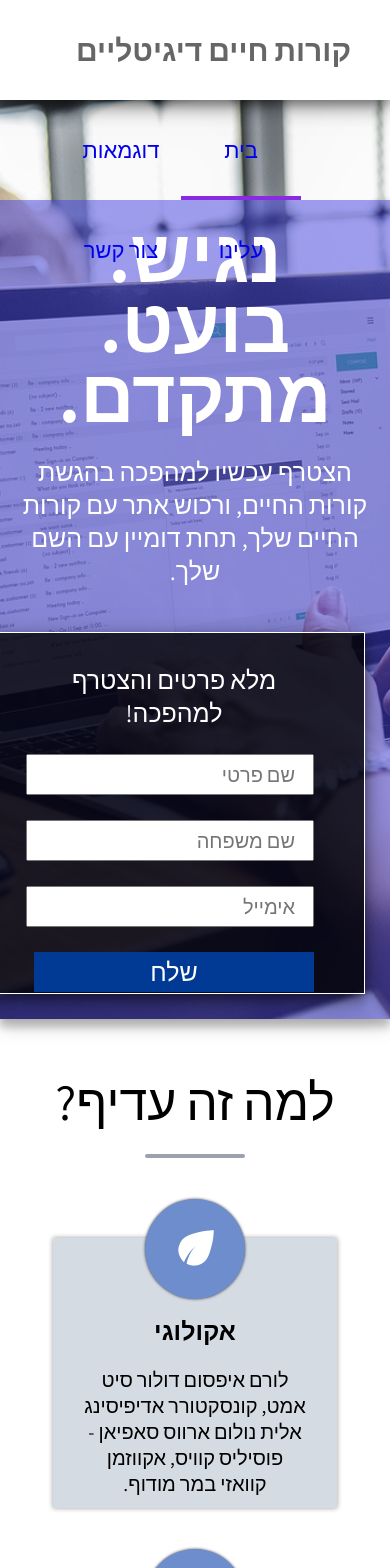
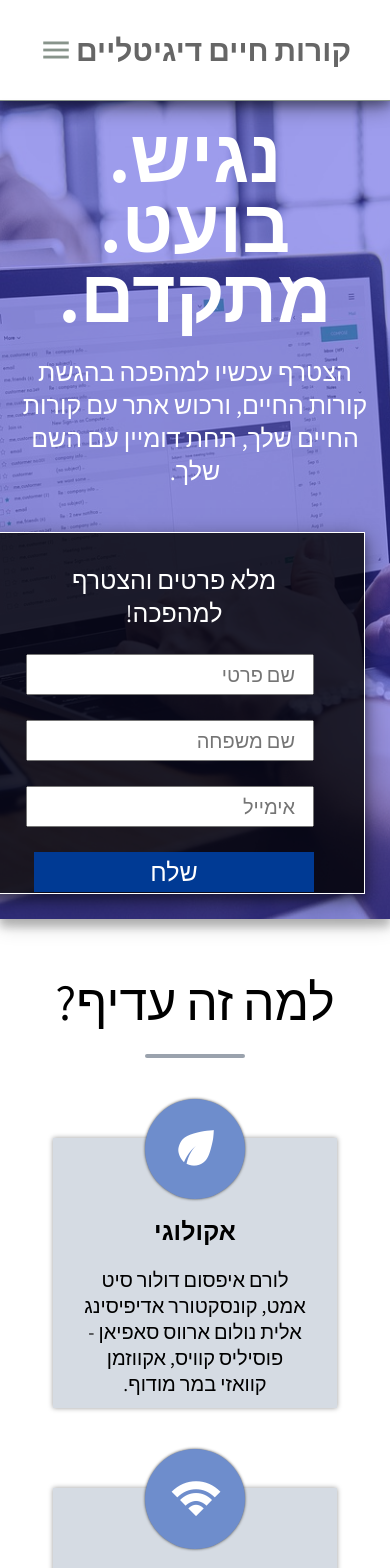
Before and after one commit to ChengaDev/digitalcv, a React (Create React App) app: page / in a window 390 px wide. Shown: the top 1568 px of the page. Built offline with nearby package versions, Linux system fonts and the light colour scheme.

Commit message:
add mobile navigation

```diff
--- a/src/components/layout/Header.js
+++ b/src/components/layout/Header.js
@@ -5,10 +5,33 @@ import { Link, withRouter } from 'react-router-dom';
 class Header extends React.Component {
     constructor(props, context) {
         super(props, context);
+
+        this.toggleMenuIcon = this.toggleMenuIcon.bind(this);
+        this.onMenuIconClicked = this.onMenuIconClicked.bind(this);
+        this.onLinkClicked = this.onLinkClicked.bind(this);
+
+        this.state = {
+            isMobileMenuOpen: false
+        };
+    }
+
+    onLinkClicked() {
+        this.toggleMenuIcon();
+    }
+
+    onMenuIconClicked() {
+        this.toggleMenuIcon();
+    }
+
+    toggleMenuIcon() {
+        this.setState({
+            isMobileMenuOpen: !this.state.isMobileMenuOpen
+        });
     }
 
     render() {
         return (
+            <React.Fragment>
                 <HeaderWrapper>
                     <HeaderTitle>קורות חיים דיגיטליים</HeaderTitle>
                     <HeaderItemsContainer>
@@ -25,7 +48,27 @@ class Header extends React.Component {
                             <Link to='/contactus'>צור קשר</Link>
                         </HeaderItem>
                     </HeaderItemsContainer>
+                    <MenuIcon onClick={this.onMenuIconClicked}>
+                        <i className="material-icons">menu</i>
+                    </MenuIcon>
                 </HeaderWrapper>
+                {
+                    <MobileNavMenu isOpen={this.state.isMobileMenuOpen}>
+                        <MobileHeaderItem>
+                            <Link onClick={this.onLinkClicked} to='/'>בית</Link>
+                        </MobileHeaderItem>
+                        <MobileHeaderItem>
+                            <Link onClick={this.onLinkClicked} to='/models'>דוגמאות</Link>
+                        </MobileHeaderItem>
+                        <MobileHeaderItem>
+                            <Link onClick={this.onLinkClicked} to='/about'>עלינו</Link>
+                        </MobileHeaderItem>
+                        <MobileHeaderItem>
+                            <Link onClick={this.onLinkClicked} to='/contactus'>צור קשר</Link>
+                        </MobileHeaderItem>
+                    </MobileNavMenu>
+                }
+            </React.Fragment>
         );
     }
 }
@@ -41,6 +84,7 @@ const HeaderWrapper = styled.div`
     padding-right: 10%;
     padding-left: 10%;
     box-shadow: 0 5px 8px 0 rgba(0,0,0,0.2), 0 6px 20px 0 rgba(0,0,0,0.5);
+    user-select: none;
 `;
 
 const HeaderTitle = styled.div`
@@ -59,6 +103,10 @@ const HeaderItemsContainer = styled.div`
     display: inline-block;
     line-height: 100px;
     float: left;
+
+    @media (max-width: 1000px) {
+        display: none;
+    }
 `;
 
 const HeaderItem = styled.div`
@@ -79,6 +127,7 @@ const HeaderItem = styled.div`
     }
 
     & a {
+        color: #88948b;
         text-decoration: none;
         display:block;
     }
@@ -91,4 +140,58 @@ const HeaderItem = styled.div`
     box-sizing: border-box;
 `;
 
+const MenuIcon = styled.div`
+    color: #88948b;
+    float: left;
+    display: none;
+    margin-top: 33px;
+    cursor: pointer;
+
+    & i {
+        font-size: 34px;
+    }
+
+    @media (max-width: 1000px) {
+        display: block;
+    }
+`;
+
+const MobileNavMenu = styled.div`
+    position: fixed;
+    top: 100px
+    width: 100%;
+    max-height: ${props => props.isOpen ? '500px' : '0'};
+    box-shadow: 0 5px 8px 0 rgba(0,0,0,0.2);
+    transition: max-height 0.5s ease-out;
+    overflow: hidden;
+    border-top: 1px solid #88948b;
+`;
+
+const MobileHeaderItem = styled.span`
+    font-family: ${props => props.theme.fontFamilies.assistant};
+    width: 100%;
+    height: 100px;
+    background-color: #fff;
+    text-align: center;
+    line-height: 100px;
+    display: none;
+    border-bottom: 1px solid #88948b;
+
+    & a {
+        text-decoration: none;
+        display: block;
+        color: #88948b;
+        font-size: 30px;
+
+        &: hover {
+            background-color: #88948b;
+            color: #fff;
+        }
+    }
+
+    @media (max-width: 1000px) {
+        display: block;
+    }
+`;
+
 export default withRouter(Header);
--- a/src/components/pages/home/Main.js
+++ b/src/components/pages/home/Main.js
@@ -1,7 +1,7 @@
 import React from 'react';
 import styled from 'styled-components';
-import AdvantageItem from './advantages/AdvantageItem';
-import BenefitContainer from './benefits/BenefitContainer';
+import AdvantagesSection from './advantages/AdvantagesWrapper';
+import BenefitSection from './benefits/BenefitContainer';
 
 class Main extends React.Component {
     render() {
@@ -26,18 +26,8 @@ class Main extends React.Component {
                         </MiniForm>
                     </Overlay>
                 </TopLevelBox>
-                <AdvantagesWrapper>
-                    <AdvantageTitle>
-                        <div>למה זה עדיף?</div>
-                    </AdvantageTitle>
-                    <TitleLine />
-                    <AdvantangesContainer>
-                        <AdvantageItem icon="eco" title="אקולוגי" content="לורם איפסום דולור סיט אמט, קונסקטורר אדיפיסינג אלית נולום ארווס סאפיאן - פוסיליס קוויס, אקווזמן קוואזי במר מודוף." />
-                        <AdvantageItem icon="wifi" title="נגיש מכל מקום" content="לורם איפסום דולור סיט אמט, קונסקטורר אדיפיסינג אלית נולום ארווס סאפיאן - פוסיליס קוויס, אקווזמן קוואזי במר מודוף." />
-                        <AdvantageItem icon="whatshot" title="מרשים יותר" content="לורם איפסום דולור סיט אמט, קונסקטורר אדיפיסינג אלית נולום ארווס סאפיאן - פוסיליס קוויס, אקווזמן קוואזי במר מודוף." />
-                    </AdvantangesContainer>
-                </AdvantagesWrapper>
-                <BenefitContainer></BenefitContainer>
+                <AdvantagesSection />
+                <BenefitSection />
             </MainPageWrapper>
         );
     };
@@ -167,54 +157,4 @@ const MiniForm = styled.div`
     }
 `;
 
-const AdvantangesContainer = styled.div`
-    width: 70%;
-    margin: 0 auto;
-    margin-top: 50px;
-    margin-bottom: 50px;
-    display: flex;
-    justify-content: space-around;
-    align-items: center;
-
-    @media (max-width: 1400px) {
-        width: 90%;
-        flex-wrap: wrap;
-    }
-
-    @media (max-width: 1000px) {
-        width: 100%;
-        flex-wrap: wrap;
-    }
-
-
-    @media (max-width: 768px) {
-        width: 90%;
-        flex-wrap: wrap;
-        margin-top: 0;
-    }
-`;
-
-const AdvantagesWrapper = styled.section`
-    width: 100%;
-    margin-top: 50px;
-`;
-
-const AdvantageTitle = styled.h2`
-    font-size: 50px;
-    font-weight: 400;
-    text-align: center;
-    margin-bottom: 20px;
-`;
-
-const TitleLine = styled.div`
-    display: block;
-    width: 100px;
-    height: 0px;
-    margin-bottom: 50px;
-    border-radius: 3px;
-    border-top: 2px solid #9aa2ad;
-    border-bottom: 2px solid #9aa2ad;
-    margin: 0 auto;
-`;
-
 export default Main;
--- /dev/null
+++ b/src/components/pages/home/advantages/AdvantagesWrapper.js
@@ -0,0 +1,73 @@
+import React from 'react';
+import AdvantageItem from './AdvantageItem';
+import styled from 'styled-components';
+
+class AdvantagesSection extends React.Component {
+    render () {
+        return (
+            <AdvantagesWrapper>
+                <AdvantageTitle>
+                    <div>למה זה עדיף?</div>
+                </AdvantageTitle>
+                <TitleLine />
+                <AdvantangesContainer>
+                    <AdvantageItem icon="eco" title="אקולוגי" content="לורם איפסום דולור סיט אמט, קונסקטורר אדיפיסינג אלית נולום ארווס סאפיאן - פוסיליס קוויס, אקווזמן קוואזי במר מודוף." />
+                    <AdvantageItem icon="wifi" title="נגיש מכל מקום" content="לורם איפסום דולור סיט אמט, קונסקטורר אדיפיסינג אלית נולום ארווס סאפיאן - פוסיליס קוויס, אקווזמן קוואזי במר מודוף." />
+                    <AdvantageItem icon="whatshot" title="מרשים יותר" content="לורם איפסום דולור סיט אמט, קונסקטורר אדיפיסינג אלית נולום ארווס סאפיאן - פוסיליס קוויס, אקווזמן קוואזי במר מודוף." />
+                </AdvantangesContainer>
+            </AdvantagesWrapper>
+        );
+    };
+}
+
+const AdvantangesContainer = styled.div`
+    width: 70%;
+    margin: 0 auto;
+    margin-top: 50px;
+    margin-bottom: 50px;
+    display: flex;
+    justify-content: space-around;
+    align-items: center;
+
+    @media (max-width: 1400px) {
+        width: 90%;
+        flex-wrap: wrap;
+    }
+
+    @media (max-width: 1000px) {
+        width: 100%;
+        flex-wrap: wrap;
+    }
+
+
+    @media (max-width: 768px) {
+        width: 90%;
+        flex-wrap: wrap;
+        margin-top: 0;
+    }
+`;
+
+const AdvantagesWrapper = styled.section`
+    width: 100%;
+    margin-top: 50px;
+`;
+
+const AdvantageTitle = styled.h2`
+    font-size: 50px;
+    font-weight: 400;
+    text-align: center;
+    margin-bottom: 20px;
+`;
+
+const TitleLine = styled.div`
+    display: block;
+    width: 100px;
+    height: 0px;
+    margin-bottom: 50px;
+    border-radius: 3px;
+    border-top: 2px solid #9aa2ad;
+    border-bottom: 2px solid #9aa2ad;
+    margin: 0 auto;
+`;
+
+export default AdvantagesSection;
--- a/src/components/pages/home/benefits/BenefitContainer.js
+++ b/src/components/pages/home/benefits/BenefitContainer.js
@@ -1,7 +1,7 @@
 import React from 'react';
 import styled from 'styled-components';
 
-class BenefitContainer extends React.Component {
+class BenefitSection extends React.Component {
     constructor(props, context) {
         super(props, context);
     }
@@ -54,4 +54,4 @@ const Container = styled.div`
     flex-direction: row;
 `;
 
-export default BenefitContainer;
+export default BenefitSection;
```
Lines whose indentation alone changed are shown as unchanged.
